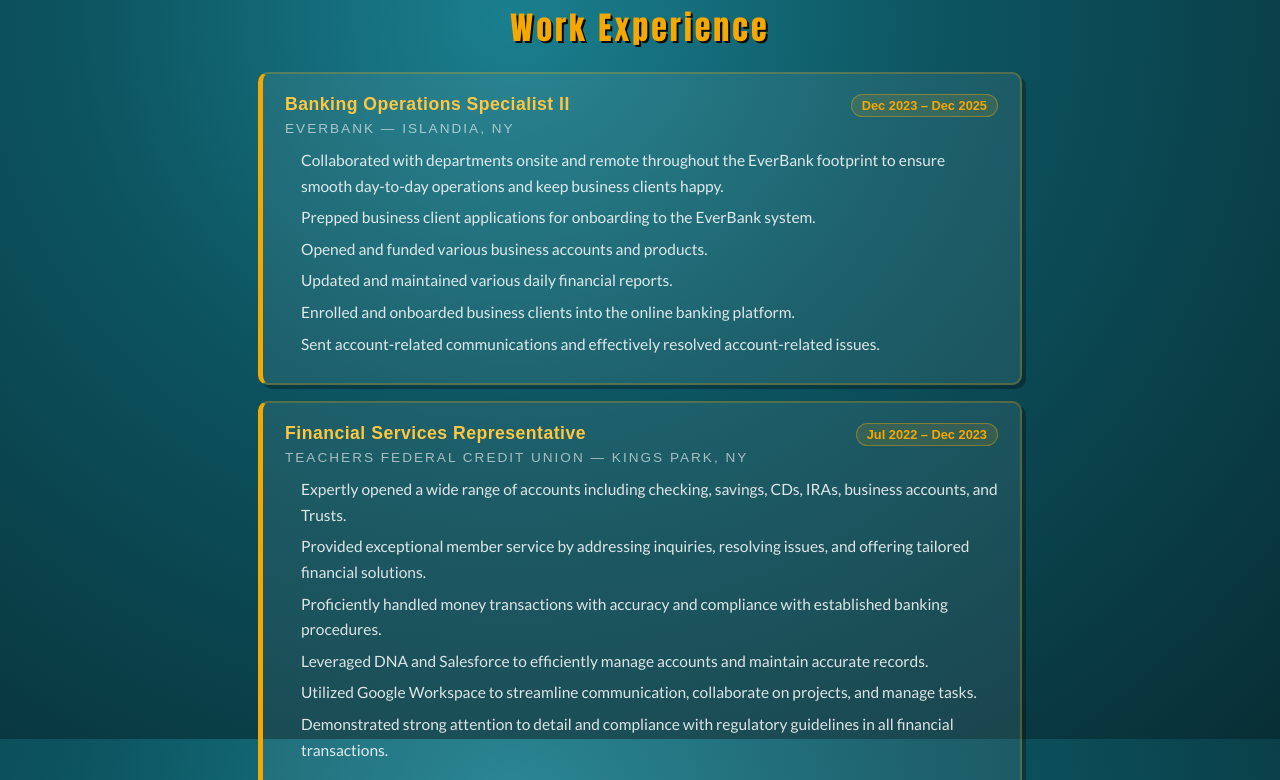
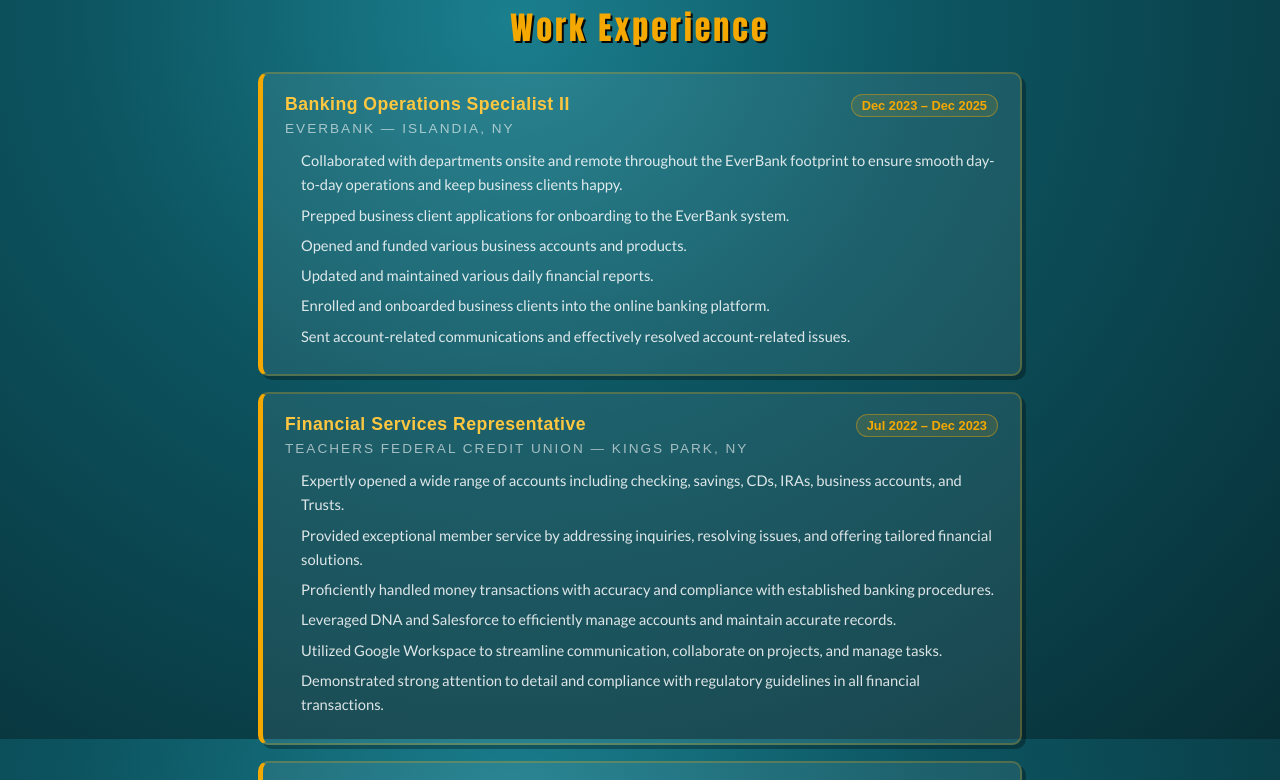
Before and after one commit to sbenn129/sbenn129.github.io, a plain HTML site: page resume.html in a window 1280 px wide. Shown: the part 861-1641 px from the top of the page. Drawn offline with Linux system fonts and the light colour scheme.

Commit message:
Update resume.html

```diff
--- a/resume.html
+++ b/resume.html
@@ -205,7 +205,7 @@ padding: 0;
 .card ul li {
 position: relative;
 padding-left: 16px;
-font-size: 0.97rem;
+font-size: 0.92rem;
 line-height: 1.65;
 color: rgba(255,255,255,0.85);
 margin-bottom: 6px;
```
